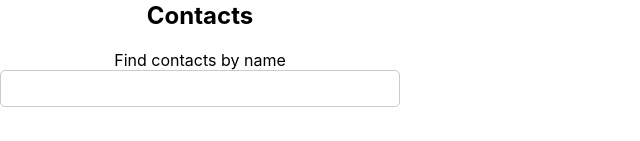
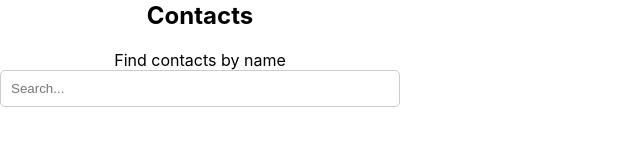
Before and after one commit to Katharinaad/goit-react-hw-02-phonebook, a React (Create React App) app: page / in a window 1280 px wide. Shown: the part 277-418 px from the top of the page, without its empty margins (0-640 px from the left). Built offline with nearby package versions, Linux system fonts and the light colour scheme.

Commit message:
Update App.jsx

```diff
--- a/src/components/App.jsx
+++ b/src/components/App.jsx
@@ -39,7 +39,12 @@ export class App extends Component {
   };
 
   render() {
-    const { contacts, name, number } = this.state;
+    const { contacts, name, number, filter } = this.state;
+
+    const filteredContacts = contacts.filter(contact =>
+      contact.name.toLowerCase().includes(filter.toLowerCase())
+    );
+
     return (
       <div className="container">
         <h2>Phonebook</h2>
@@ -74,10 +79,16 @@ export class App extends Component {
         <h2>Contacts</h2>
         <label>
           Find contacts by name
-          <input />
+          <input
+            type="text"
+            name="filter"
+            value={filter}
+            onChange={this.handleInputChange}
+            placeholder="Search..."
+          />
         </label>
         <ul>
-          {contacts.map(contact => (
+          {filteredContacts.map(contact => (
             <li key={contact.id}>
               {contact.name}: {contact.number}
             </li>
```
